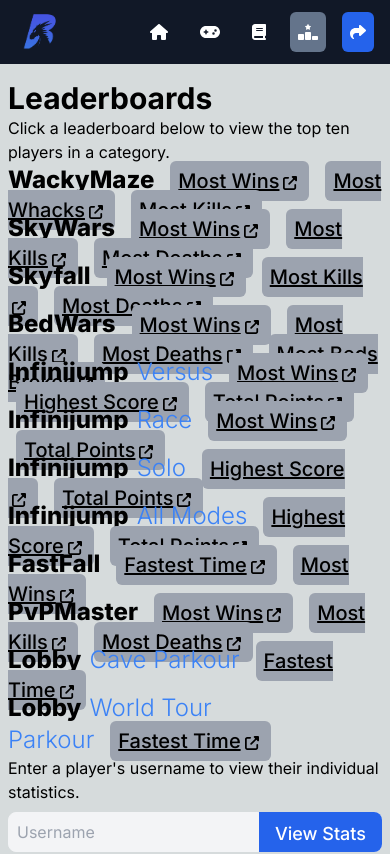
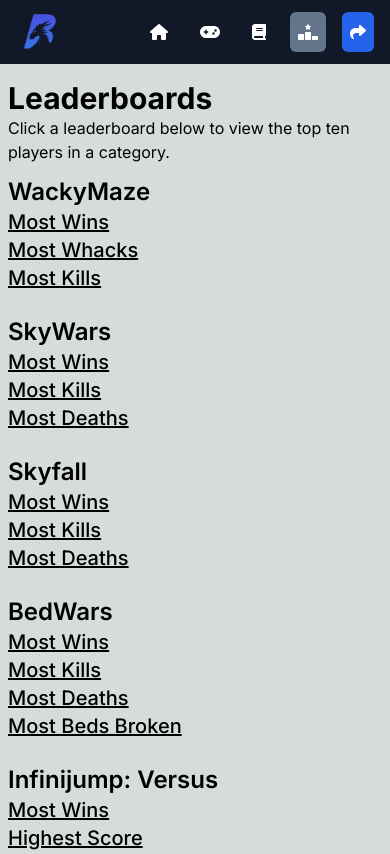
Before and after one commit to BlueDragonMC/Website, a Next.js app: page /leaderboards in a window 390 px wide. Shown: the top 854 px of the page. Built offline with nearby package versions, Linux system fonts and the light colour scheme.

Commit message:
Fix leaderboards page on mobile

```diff
--- a/app/leaderboards/page.tsx
+++ b/app/leaderboards/page.tsx
@@ -17,21 +17,33 @@ export default function Page() {
 
             {leaderboards.map((category) => {
                 return (
-                    <div key={category.mode ?? category.name} className="h-12">
-                        <span className="text-2xl font-extrabold mr-2">
+                    <div
+                        key={category.mode ?? category.name}
+                        className="min-h-[3rem] py-3"
+                    >
+                        <span className="text-2xl font-semibold block lg:hidden">
+                            {category.mode
+                                ? `${category.name}: ${category.mode}`
+                                : category.name}
+                        </span>
+                        <span className="text-2xl font-extrabold mr-2 hidden lg:inline">
                             {category.name}
                         </span>
                         {category.mode && (
-                            <span className="text-2xl font-light text-blue-500 mr-2">
+                            <span className="text-2xl font-light text-blue-500 hidden lg:inline mr-2">
                                 {category.mode}
                             </span>
                         )}
                         <div className="inline">
                             {category.leaderboards.map((lb) => {
                                 return (
+                                    <div
+                                        className="block lg:inline-block"
+                                        key={lb.stat}
+                                    >
                                         <Link
                                             key={lb.stat}
-                                        className="text-xl underline font-medium mx-2 bg-gray-400 dark:bg-gray-700 rounded-md p-2"
+                                            className="text-xl underline font-medium lg:mx-2 lg:bg-gray-400 dark:lg:bg-gray-700 rounded-md lg:p-2"
                                             href={"/leaderboards/" + lb.stat}
                                         >
                                             {lb.name}
@@ -39,9 +51,10 @@ export default function Page() {
                                                 icon={faUpRightFromSquare}
                                                 width={14}
                                                 height={14}
-                                            className="inline align-middle px-1"
+                                                className="hidden lg:inline align-middle px-1"
                                             />
                                         </Link>
+                                    </div>
                                 );
                             })}
                         </div>
```
Lines whose indentation alone changed are shown as unchanged.
